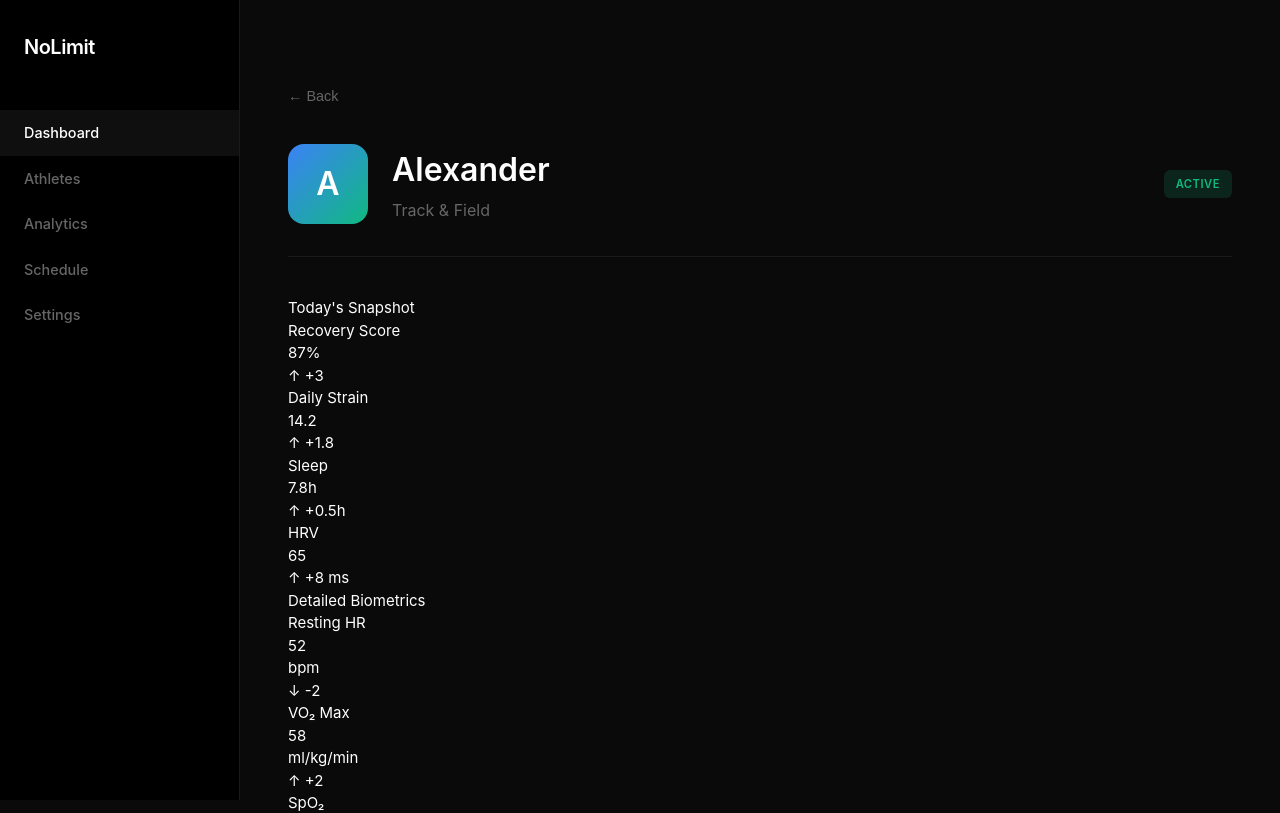
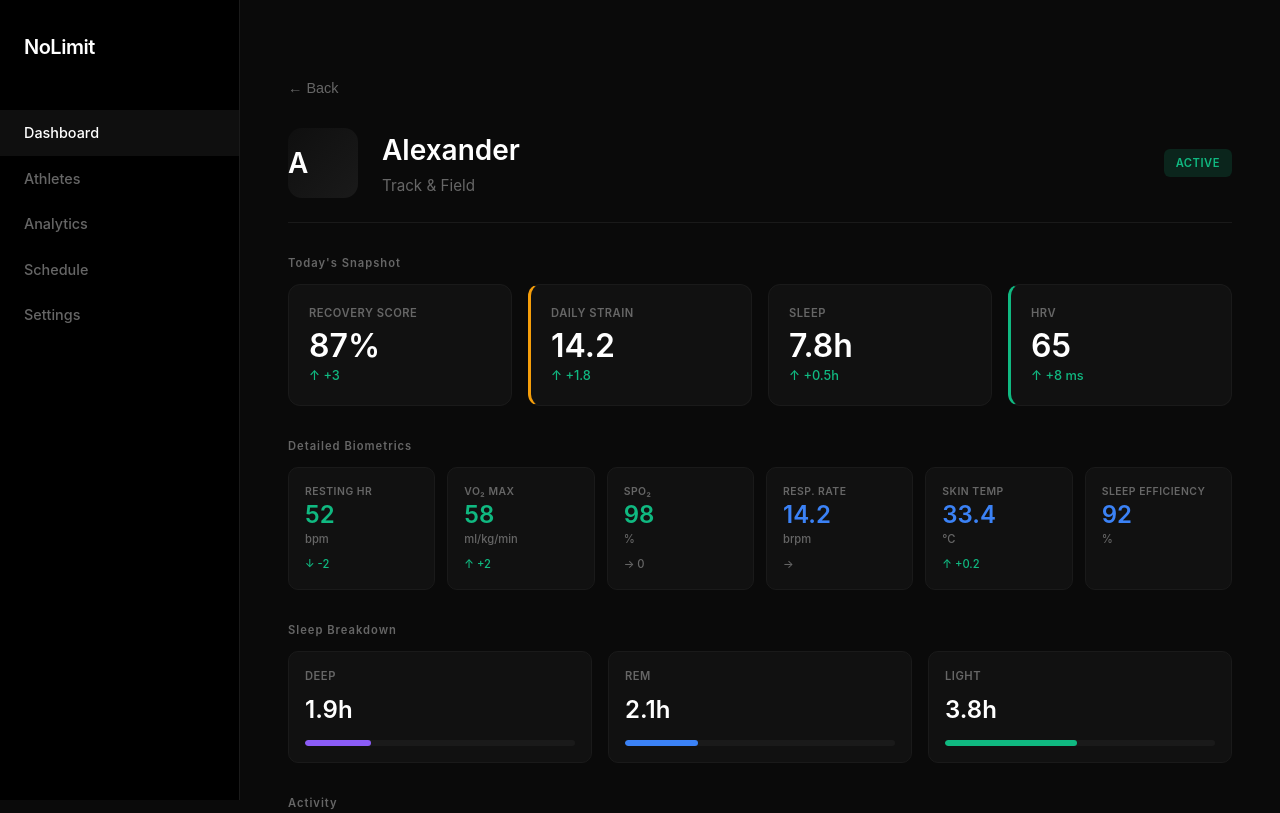
Before and after one commit to M3kko/nolimit_dashboard, a React (Create React App) app in the folder nolimit-dashboard/: page /athlete/1 in a window 1280 px wide. Shown: the top 813 px of the page. Built offline with nearby package versions, Linux system fonts and the light colour scheme.

Commit message:
working on css

```diff
--- a/nolimit-dashboard/src/AthleteDetail.css
+++ b/nolimit-dashboard/src/AthleteDetail.css
@@ -1,5 +1,6 @@
 .athlete-detail-page {
-    padding: 2rem 0;
+    padding: 1.5rem 0;
+    max-width: 1600px;
 }
 
 .back-button {
@@ -9,7 +10,7 @@
     font-size: 0.9rem;
     cursor: pointer;
     padding: 0.5rem 0;
-    margin-bottom: 2rem;
+    margin-bottom: 1.5rem;
     transition: color 0.2s;
 }
 
@@ -21,20 +22,19 @@
     display: flex;
     align-items: center;
     gap: 1.5rem;
-    margin-bottom: 2.5rem;
-    padding-bottom: 2rem;
+    margin-bottom: 2rem;
+    padding-bottom: 1.5rem;
     border-bottom: 1px solid #1a1a1a;
 }
 
 .athlete-detail-avatar {
-    width: 80px;
-    height: 80px;
-    border-radius: 16px;
-    background: linear-gradient(135deg, #3b82f6 0%, #10b981 100%);
+    width: 70px;
+    height: 70px;
+    border-radius: 14px;
+    background: linear-gradient(135deg, #0f0f0f 0%, #1a1a1a 100%);
     display: flex;
     align-items: center;
-    justify-content: center;
-    font-size: 2rem;
+    font-size: 1.75rem;
     font-weight: 600;
     color: #ffffff;
 }
@@ -44,286 +44,230 @@
 }
 
 .athlete-detail-name {
-    font-size: 2rem;
+    font-size: 1.75rem;
     font-weight: 600;
     margin-bottom: 0.25rem;
     color: #ffffff;
 }
 
 .athlete-detail-sport {
-    font-size: 1rem;
+    font-size: 0.95rem;
     color: #666666;
 }
 
-.key-metrics-grid {
-    display: grid;
-    grid-template-columns: repeat(auto-fit, minmax(200px, 1fr));
-    gap: 1.25rem;
-    margin-bottom: 2.5rem;
-}
-
-.metric-card {
-    background: #111111;
-    border: 1px solid #1a1a1a;
-    border-radius: 16px;
-    padding: 1.5rem;
-}
-
-.metric-label {
-    font-size: 0.75rem;
-    text-transform: uppercase;
+.section-title-inline {
+    font-size: 0.7rem;
+    font-weight: 600;
+    text-transform: 1px;
     letter-spacing: 1px;
     color: #666666;
     margin-bottom: 0.75rem;
+    margin-top: 2rem;
+}
+
+.biometrics-grid-primary {
+    display: grid;
+    grid-template-columns: repeat(4, 1fr);
+    gap: 1rem;
+    margin-bottom: 1.5rem;
+}
+
+.metric-card-compact {
+    background: #111111;
+    border: 1px solid #1a1a1a;
+    border-radius: 12px;
+    padding: 1.25rem;
+    transition: all 0.2s;
+}
+
+.metric-card-compact:hover {
+    border-color: #2a2a2a;
+    transform: translateY(-1px);
+}
+
+.metric-label-compact {
+    font-size: 0.7rem;
+    text-transform: uppercase;
+    letter-spacing: 0.5px;
+    color: #666666;
+    font-weight: 600;
+    margin-bottom: 0.5rem;
+}
+
+.metric-value-large {
+    font-size: 2rem;
+    font-weight: 600;
+    color: #ffffff;
+    margin-bottom: 0.25rem;
+    line-height: 1;
+}
+
+.metric-trend {
+    font-size: 0.8rem;
+    font-weight: 500;
+    display: flex;
+    align-items: center;
+    gap: 0.25rem;
+}
+
+.trend-positive {
+    color: #10b981;
+}
+
+.trend-negative {
+    color: #ef4444;
+}
+
+.trend-neutral {
+    color: #666666;
+}
+
+.metric-card-compact.metric-excellent {
+    border-left: 3px solid #10b981;
+}
+
+.metric-card-compact.metric-moderate {
+    border-left: 3px solid #f59e0b
+}
+
+.metric-card-compact.metric-low {
+    border-left: 3px solid #ef4444;
+}
+
+.biometrics-grid-detailed {
+    display: grid;
+    grid-template-columns: repeat(6, 1fr);
+    gap: 0.75rem;
+    margin-bottom: 1.5rem;
+}
+
+.metric-card-small {
+    background: #111111;
+    border: 1px solid #1a1a1a;
+    border-radius: 10px;
+    padding: 1rem;
+    display: flex;
+    flex-direction: column;
+    gap: 0.25rem;
+    transition: all 0.2s;
+}
+
+.metric-card-small:hover {
+    border-color :#2a2a2a;
+    border: 1px solid #1a1a1a;
+    border-radius: 10px;
+    padding: 1rem;
+    display: flex;
+    flex-direction: column;
+    gap: 0.25rem;
+    transition: all 0.2s;
+}
+
+.metric-card-small:hover {
+    border-color: #2a2a2a;
+}
+
+.metric-label-small {
+    font-size: 0.65rem;
+    text-transform: uppercase;
+    letter-spacing: 0.5px;
+    color: #666666;
     font-weight: 600;
 }
 
-.metric-value {
-    font-size: 2rem;
-    font-weight: 500;
-    margin-bottom: 0.5rem;
+.metric-value-medium {
+    font-size: 1.5rem;
+    font-weight: 600;
     color: #ffffff;
+    line-height: 1;
 }
 
-.metric-change {
-    font-size: 0.85rem;
+.metric-unit {
+    font-size: 0.7rem;
+    color: #666666;
     font-weight: 500;
 }
 
-.detail-section {
-    margin-bottom: 2.5rem;
+.metric-trend-small {
+    font-size: 0.7rem;
+    font-weight: 500;
+    margin-top: 0.25rem;
 }
 
-.section-title {
-    font-size: 1.25rem;
-    font-weight: 600;
-    margin-bottom: 1.5rem;
-    color: #ffffff;
+.metric-excellent {
+    color: #10b981;
 }
 
-.sessions-list {
-    display: flex;
-    flex-direction: column;
-    gap: 0.75rem;
+.metric-good {
+    color: #3b82f6;
 }
 
-.session-item {
-    background: #111111;
-    border: 1px solid #1a1a1a;
-    border-radius: 12px;
-    padding: 1.25rem 1.5rem;
-    display: flex;
-    align-items: center;
-    gap: 1.5rem;
-    transition: all 0.2s;
+.metric-moderate {
+    color: #f59e0b;
 }
 
-.session-item:hover {
-    border-color: #2a2a2a;
-}
-
-.session-date {
-    font-size: 0.85rem;
-    color: #666666;
-    min-width: 100px;
-    font-weight: 500;
-}
-
-.session-details {
-    flex: 1;
-}
-
-.session-type {
-    font-size: 0.95rem;
-    font-weight: 600;
-    color: #ffffff;
-    margin-bottom: 0.25rem;
-}
-
-.session-meta {
-    font-size: 0.85rem;
-    color: #666666;
-    display: flex;
-    align-items: center;
-    gap: 0.5rem;
-}
-
-.session-dot {
-    color: #333333;
-}
-
-.session-load {
-    font-weight: 500;
-}
-
-.load-high {
+.metric-low {
     color: #ef4444;
 }
 
-.load-medium {
-    color: #f59e0b;
+.sleep-breakdown-grid {
+    display: grid;
+    grid-template-columns: repeat(3, 1fr);
+    gap: 1rem;
+    margin-bottom: 1.5rem;
 }
 
-.load-low {
-    color: #10b981;
+.sleep-stat {
+    background: #111111;
+    border: 1px solid #1a1a1a;
+    border-radius: 10px;
+    padding: 1rem;
 }
 
-.session-view-btn {
-    background: transparent;
-    border: 1px solid #1a1a1a;
+.sleep-label {
+    font-size: 0.7rem;
+    text-transform: uppercase;
+    letter-spacing: 0.5px;
     color: #666666;
-    padding: 0.5rem 1rem;
-    border-radius: 8px;
-    cursor: pointer;
-    font-size: 0.85rem;
-    transition: all 0.2s;
+    font-weight: 600;
+    margin-bottom: 0.5rem;
 }
 
-.session-view-btn:hover {
-    border-color: #2a2a2a;
+.sleep-value {
+    font-size: 1.5rem;
+    font-weight: 600;
     color: #ffffff;
+    margin-bottom: 0.75rem;
 }
 
-.chart-placeholder {
-    background: #111111;
-    border: 1px solid #1a1a1a;
-    border-radius: 16px;
-    padding: 2rem;
-    text-align: center;
+.sleep-bar {
+    height: 6px;
+    background: #1a1a1a;
+    border-radius: 3px;
+    overflow: hidden;
 }
 
-.chart-placeholder p {
-    color: #666666;
-    margin-bottom: 2rem;
+.sleep-bar-fill {
+    height: 100%;
+    border-radius: 3px;
+    transition: width 0.3s ease;
 }
 
-.chart-mock {
-    display: flex;
-    align-items: flex-end;
-    justify-content: space-around;
-    height: 200px;
-    gap: 0.5rem;
+.sleep-bar-fill.deep {
+    background: #8b5cf6;
 }
 
-.chart-bar {
-    flex: 1;
-    background: linear-gradient(180deg, #10b981 0%, #059669 100%);
-    border-radius: 4px 4px 0 0;
-    min-height: 20px;
+.sleep-bar-fill.rem {
+    background: #3b82f6;
 }
 
-.notes-container {
-    background: #111111;
-    border: 1px solid #1a1a1a;
-    border-radius: 16px;
-    padding: 1.5rem;
+.sleep-bar-fill.light {
+    background: #10b981;
 }
 
-.notes-input {
-    width: 100%;
-    background: #0a0a0a;
-    border: 1px solid #1a1a1a;
-    border-radius: 8px;
-    padding: 1rem;
-    color: #ffffff;
-    font-family: inherit;
-    font-size: 0.9rem;
-    resize: vertical;
-    margin-bottom: 1rem;
+.activity-grid {
+    display: grid;
+    grid-template-columns: repeat(6, 1fr);
+    gap: 0.75rem;
+    margin-bottom: 1.5rem;
 }
-
-.notes-input:focus {
-    outline: none;
-    border-color: #2a2a2a;
-}
-
-.notes-input::placeholder {
-    color: #666666;
-}
-
-.save-notes-btn {
-    background: #10b981;
-    border: none;
-    color: #ffffff;
-    padding: 0.75rem 1.5rem;
-    border-radius: 8px;
-    cursor: pointer;
-    font-size: 0.9rem;
-    font-weight: 600;
-    transition: background 0.2s;
-}
-
-.save-notes-btn:hover {
-    background: #059669;
-}
-
-.light-mode .back-button {
-    color: #666666;
-}
-
-.light-mode .back-button:hover {
-    color: #1a1a1a;
-}
-
-.light-mode .athlete-detail-header {
-    border-bottom: 1px solid #e5e5e5;
-}
-
-.light-mode .athlete-detail-name {
-    color: #1a1a1a;
-}
-
-.light-mode .metric-card {
-    background: #ffffff;
-    border: 1px solid #e5e5e5;
-}
-
-.light-mode .metric-value {
-    color: #1a1a1a;
-}
-
-.light-mode .section-title {
-    color: #1a1a1a;
-}
-
-.light-mode .session-item {
-    background: #ffffff;
-    border: 1px solid #e5e5e5;
-}
-
-.light-mode .session-item:hover {
-    border-color: #cccccc;
-}
-
-.light-mode .session-type {
-    color: #1a1a1a;
-}
-
-.light-mode .session-view-btn {
-    border-color: #e5e5e5;
-}
-
-.light-mode .session-view-btn:hover {
-    border-color: #cccccc;
-    color: #1a1a1a;
-}
-
-.light-mode .chart-placeholder {
-    background: #ffffff;
-    border: 1px solid #e5e5e5;
-}
-
-.light-mode .notes-container {
-    background: #ffffff;
-    border: 1px solid #e5e5e5;
-}
-
-.light-mode .notes-input {
-    background: #f5f5f5;
-    border: 1px solid #e5e5e5;
-    color: #1a1a1a;
-}
-
-.light-mode .notes-input:focus {
-    border-color: #cccccc;
-}
```
